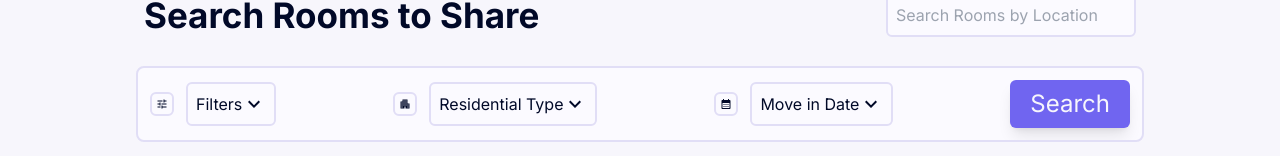
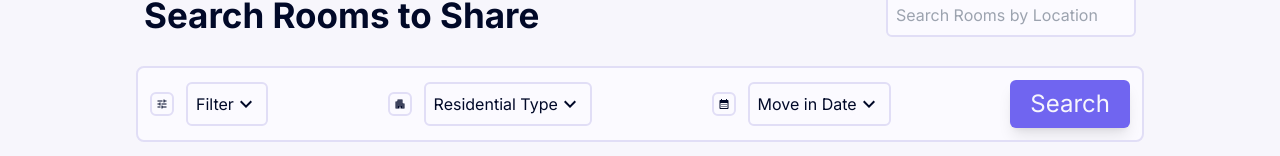
Before and after one commit to MusthafaAltaf2001/roommate-finder, a Next.js app: page / in a window 1280 px wide. Shown: the part 123-279 px from the top of the page. Built offline with nearby package versions, Linux system fonts and the light colour scheme.

Commit message:
removed darkmode toggle

```diff
--- a/src/app/Components/Homepage/SearchFilter.tsx
+++ b/src/app/Components/Homepage/SearchFilter.tsx
@@ -24,7 +24,7 @@ const SearchFilter = () => {
                 <div className="flex flex-row items-center">
                     <TuneIcon className="homepage-search-filter-icon" />
                     <button className="homepage-search-filter-button">
-                        Filters
+                        Filter
                         <KeyboardArrowDownIcon className="text-black" />
                     </button>
                 </div>
```
